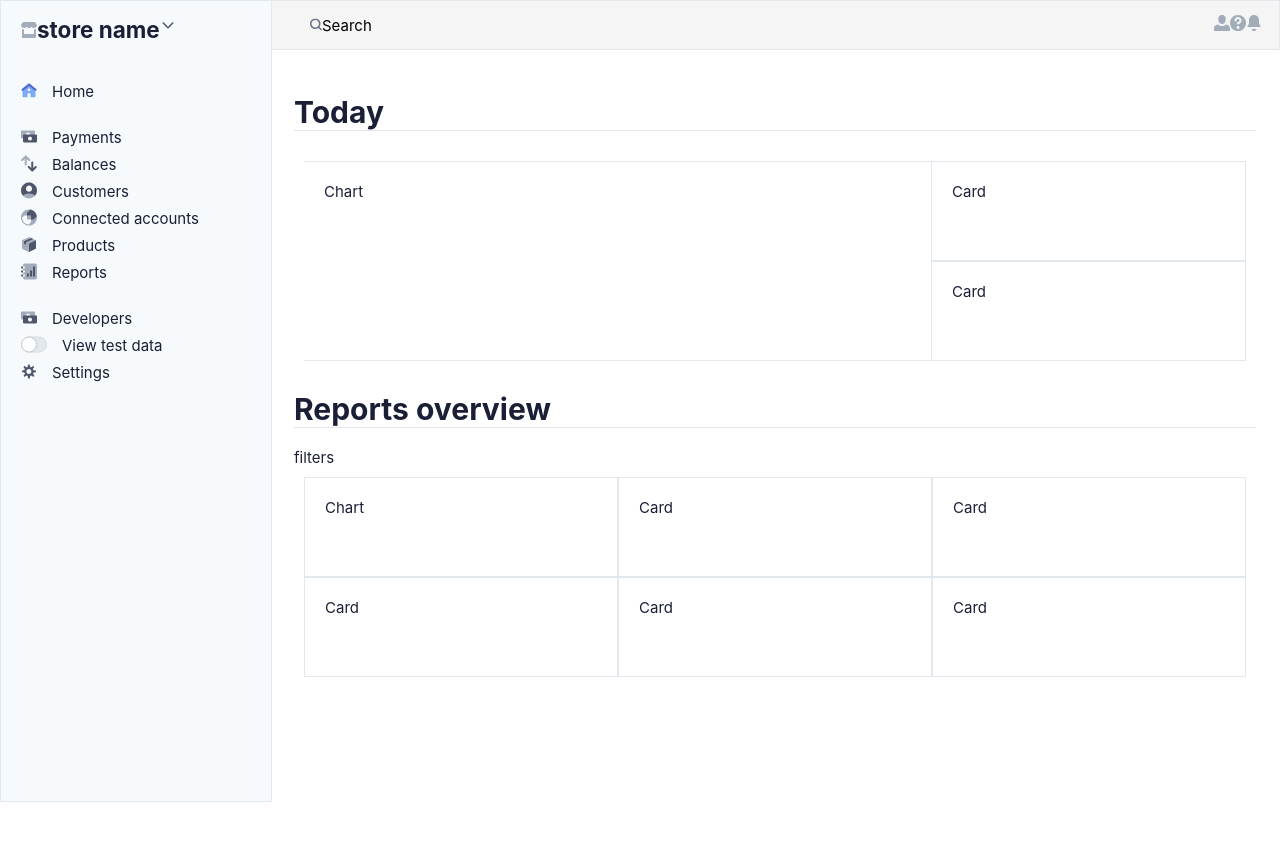
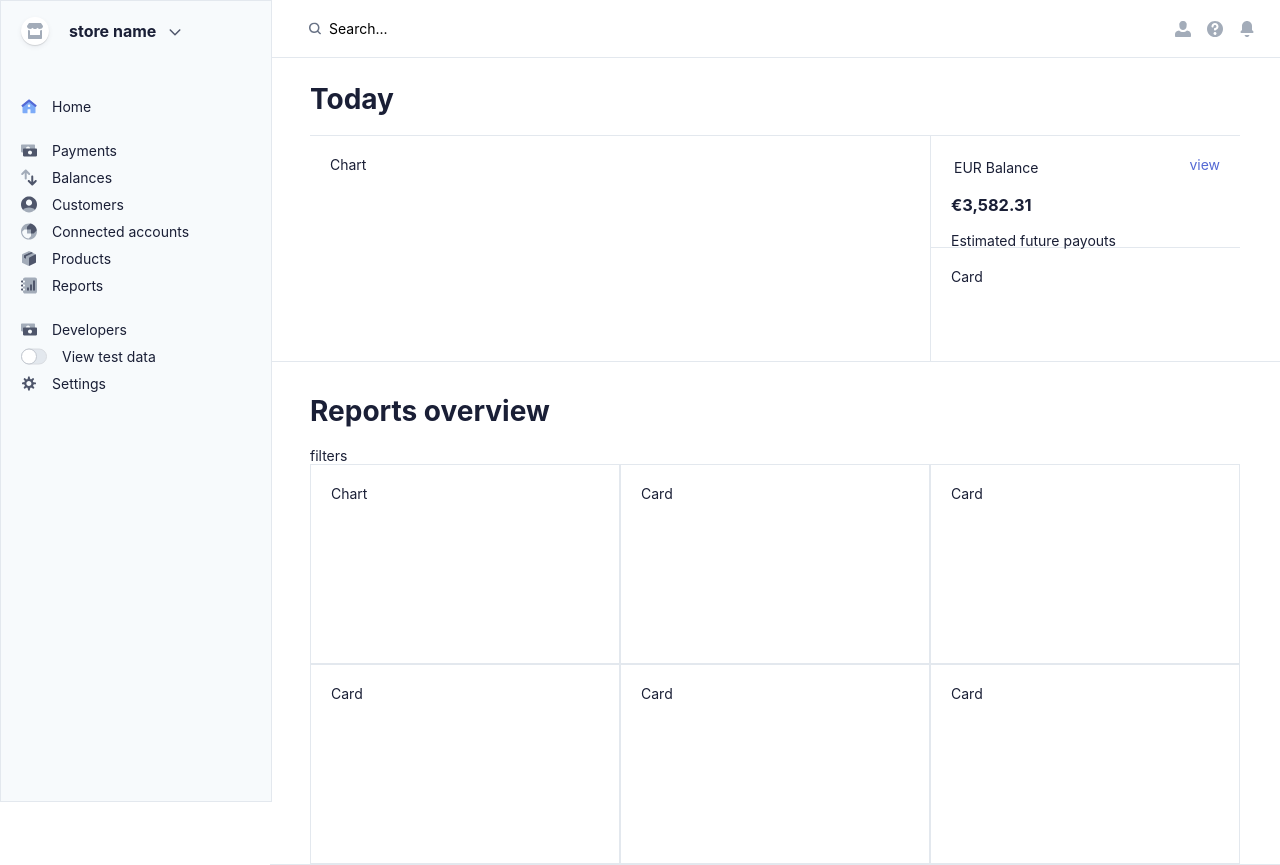
Before and after one commit to 0meram/ChargeflowDashboard, a React (Create React App) app: page / in a window 1280 px wide. Before the commit the page ends 800 px from the top, so only its background shows below. Built offline with nearby package versions, Linux system fonts and the light colour scheme.

Commit message:
charts wip

```diff
--- a/src/App.css
+++ b/src/App.css
@@ -4,14 +4,14 @@ body {
   color: #1A1F36;
   box-sizing: border-box;
   font-family: -apple-system, BlinkMacSystemFont, sans-serif;
-  font-size: 15px;
+  font-size: 14px;
 
 }
 
 .grid-container {
   display: grid;
   grid-template-columns: 1fr;
-  grid-template-rows: 0px 1fr 50px;
+  grid-template-rows: 17px 1fr 50px;
   grid-template-areas:
     'header'
     'main';
@@ -20,7 +20,6 @@ body {
 
 .header {
   grid-area: header;
-  background-color: whitesmoke;
 }
 
 .aside {
@@ -30,8 +29,6 @@ body {
 
 .main {
   grid-area: main;
-  background-color: white;
-  padding: 24px;
 }
 
 /* flexing header */
@@ -41,13 +38,35 @@ body {
   justify-content: space-between;
   color: rgb(0, 0, 0);
   padding: 0 15px;
-  border: 1px solid #E3E8EE
+  border-bottom: 1px solid #E3E8EE;
+  height: 57px;
+}
+
+.header_search {
+  display: flex;
+  align-items: center;
+}
+
+.header_search span {
+  margin-left: 8px;
+}
+
+.header_icons {
+  display: flex;
 }
 
 
-.header_icons {
+.header_icons div {
   display: flex;
-  margin: 2px;
+  margin: 8px;
+  width: 16px;
+  height: 16px;
+}
+
+.header_icons div :hover {
+  width: 18px;
+  height: 18px;
+  cursor: pointer;
 }
 
 /* flexing aside */
@@ -59,7 +78,7 @@ body {
   position: fixed;
   overflow-y: auto;
   z-index: 2;
-  transform: translateX(-245px);
+  transform: translateX(-270px);
   border: 1px solid #E3E8EE;
 }
 
@@ -68,9 +87,27 @@ body {
 }
 
 .aside_title {
-  padding: 5px 5px 5px 20px;
-  margin-top: 10px;
+  margin: 16px 10.52px 38px 20px;
   display: flex;
+  display: flex;
+  align-items: center;
+}
+
+.aside_title h2 {
+  margin: 0px 10.52px 0px 20px;
+  font-weight: 700;
+  font-size: 16px;
+}
+
+.aside_title span {
+  width: 28px;
+  height: 28px;
+  background: #FFFFFF;
+  box-shadow: 0px 1px 1px rgba(0, 0, 0, 0.12), 0px 2px 5px rgba(60, 66, 87, 0.08);
+  border-radius: 20px;
+  display: flex;
+  align-items: center;
+  justify-content: center;
 }
 
 .aside_list {
@@ -98,11 +135,31 @@ body {
 
 /* Layout for main content overview and its cards */
 
-.main_title {
+
+/* Layout for main-cards section // below main_overview */
+
+.charts_wrapper {
+  padding: 0px 40px 0px 40px;
   border-bottom: 1px solid #E3E8EE;
 }
 
-/* Layout for main-cards section // below main_overview */
+.charts_wrapper h1 {
+  margin-top: 32px;
+}
+
+.chart_card{
+  display: flex;
+  justify-content: space-between
+}
+
+.chart_card_info div{
+padding: 3px;
+}
+
+.card_view{
+  color: #5469D4;
+  cursor: pointer;
+}
 
 .charts {
   display: grid;
@@ -119,20 +176,34 @@ body {
 .chart2,
 .main_chart {
   padding: 20px;
-  border: 1px solid #E3E8EE;
-  border-left: #E3E8EE;
 }
 
 .main_chart {
   grid-area: main_chart;
+  border-top: 1px solid #E3E8EE;
+  border-left: #E3E8EE;
 }
 
 .chart1 {
   grid-area: chart1;
+  border-top: 1px solid #E3E8EE;
+  border-left: 1px solid #E3E8EE;
+  border-bottom: 1px solid #E3E8EE;
 }
 
 .chart2 {
   grid-area: chart2;
+  border-left: 1px solid #E3E8EE;
+}
+
+
+.reports_wrapper {
+  padding: 0px 40px 0px 40px;
+  border-bottom: 1px solid #E3E8EE;
+}
+
+.reports_wrapper h1 {
+  margin-top: 32px;
 }
 
 .reports {
@@ -206,21 +277,21 @@ body {
   .charts {
     display: grid;
     grid-template-columns: 1fr 0.5fr;
-    grid-template-rows: 100px 100px;
+    grid-template-rows: 113px 113px;
     grid-template-areas:
       'main_chart  chart1'
       'main_chart  chart2';
-    padding: 10px;
+    padding: 0px;
   }
 
   .reports {
     display: grid;
     grid-template-columns: 1fr 1fr 1fr;
-    grid-template-rows: 100px 100px;
+    grid-template-rows: 200px 200px;
     grid-template-areas:
       'card1 card2 card3'
       'card4 card5 card6';
-    padding: 10px;
+    padding: 0px;
   }
 
   .header_search {
--- a/src/components/Charts.jsx
+++ b/src/components/Charts.jsx
@@ -2,11 +2,20 @@ import React from 'react'
 
 const Charts = () => {
   return (
-      <div className="charts">
-          <div className="main_chart">Chart</div>
-          <div className="chart1">Card</div>
-          <div className="chart2">Card</div>
+    <div className="charts">
+      <div className="main_chart">Chart</div>
+      <div className="chart1">
+        <div className="chart_card">
+          <div className="chart_card_info">
+            <div>EUR Balance</div>
+            <h3>€3,582.31</h3>
+            <span>Estimated future payouts</span>
+          </div>
+          <div className='card_view'>view</div>
+        </div>
       </div>
+      <div className="chart2">Card</div>
+    </div>
   )
 }
 
--- a/src/components/Header.jsx
+++ b/src/components/Header.jsx
@@ -7,11 +7,11 @@ import { ReactComponent as Search } from '../icons/search.svg';
 const Header = () => {
     return (
         <header className="header">
-            <div className="header_search"><Search />Search</div>
+            <div className="header_search"><Search /><span>Search...</span></div>
             <div className="header_icons">
-                <div className="header_icon"><Avatar /></div>
-                <div className="header_icon"><Info /></div>
-                <div className="header_icon"><Bell /></div>
+                <div><Avatar /></div>
+                <div><Info /></div>
+                <div><Bell /></div>
             </div>
         </header>
     )
--- a/src/components/Main.jsx
+++ b/src/components/Main.jsx
@@ -5,11 +5,15 @@ import Reports from './Reports'
 const Main = () => {
     return (
         <main className="main">
-            <h1 className='main_title'>Today</h1>
-            <Charts />
-            <h1 className='main_title'>Reports overview</h1>
-            <div>filters</div>
-            <Reports/>
+            <div className='charts_wrapper'>
+                <h1>Today</h1>
+                <Charts />
+            </div>
+            <div className='reports_wrapper'>
+                <h1>Reports overview</h1>
+                <div>filters</div>
+                <Reports />
+            </div>
         </main>
     )
 }
--- a/src/components/SideMenu.jsx
+++ b/src/components/SideMenu.jsx
@@ -17,7 +17,7 @@ const SideMenu = () => {
 
     return (
         <aside className={`aside ${asideActive ? 'active' : ''}`}>
-            <h2 className="aside_title"><div><Store /></div>store name<Arrow /></h2>
+            <div className="aside_title"><span><Store /></span><h2>store name</h2><Arrow /></div>
             <ul className="aside_list">
                 <div><Home /><li>Home</li></div>
                 <br />
```
